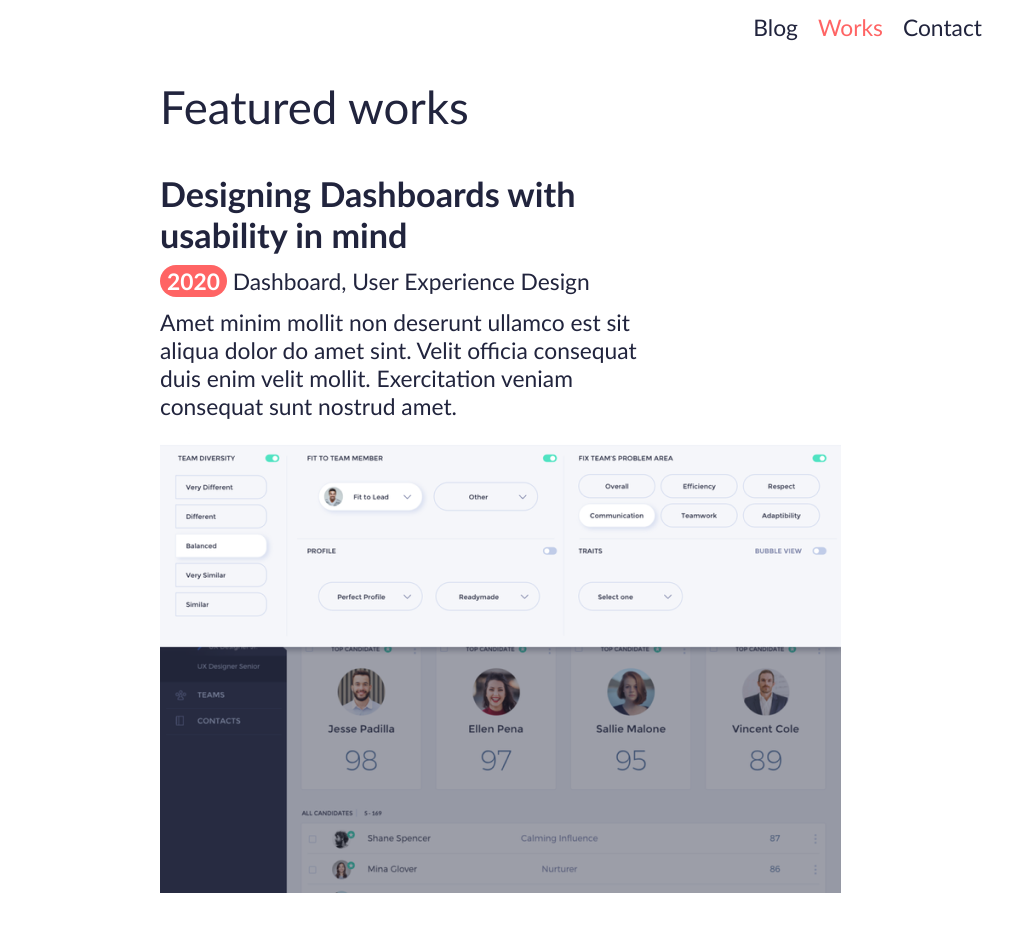
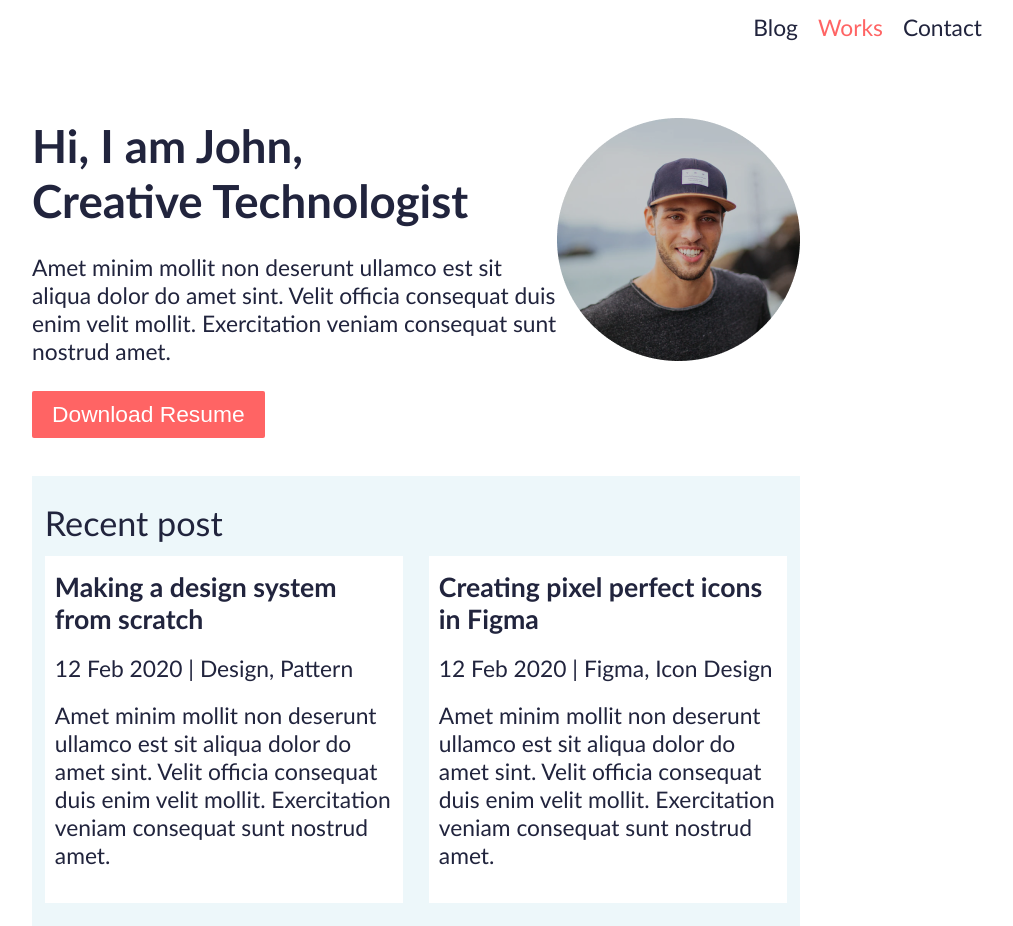
Before and after one commit to BiancaJoselli/atv-portfolio, a plain HTML site: page index.html in a window 1280 px wide. Shown: the top 926 px of the page, without its empty margins (224-1237 px from the left). Drawn offline with Linux system fonts and the light colour scheme.

Commit message:
continuação da página portfólio

```diff
--- a/css/style.css
+++ b/css/style.css
@@ -26,6 +26,9 @@ html body a {
     color: #21243d;
 }
 
+main {
+    margin: 0 20vw 0 20vw;
+}
 /*================================
     Formatação do topo da página
 =================================*/
@@ -47,12 +50,10 @@ header nav ul li.atual a {
     color: #ff6464;
 }
 
-/*=========================
-    Formatação do conteúdo
-==========================*/
-main.works {
-    margin: 0 30vw 0 30vw;
-}
+/*====================
+    Formatação works
+=====================*/
+
 
 main.works h1 {
     font-weight: normal;/*negrito da fonte*/
@@ -63,6 +64,7 @@ main.works section {
     border-bottom: 1px solid #e0e0e0;/*Borda da section-apenas na parte de baixo*/
     padding: 3vw 0 2vw 0;/*espaçamento das section*/
 }
+
 main.works section:last-child {
     border: none;
 }
@@ -77,6 +79,59 @@ main.works section p span {
     border-radius: 20px;/*Para arrendondar o elemento*/
     padding: 2px 7px 2px 7px;/*entre o elemento e aquilo que está dentro - espaço*/
     font-weight: bold;
+}
+
+/*==========================
+    Formatação de home page
+===========================*/
+
+section.banner {
+    display: flex;/*Coloca do lado do outro*/
+    margin: 6vw 0 3vw 0;
+}
+
+section.banner h1 {
+    font-size: 2rem;
+}
+
+section.banner p {
+    margin: 2vw 0vw 2vw 0vw;
+}
+
+section.banner button {
+    background-color: #ff6464;
+    color: white;
+    font-size: 1rem;
+    padding: 10px 20px 10px 20px;
+    border-radius: 2px;
+}
+
+section.rt-post {
+    background-color: #edf7fa;
+    padding: 2vw 1vw 2vw 1vw;
+}
+
+section.rt-post h2 {
+    font-weight: 100;
+    margin: 0 0 1vw 0;
+}
+
+section.rt-post ul {
+    display: flex;
+}
+
+section.rt-post ul li {
+    background-color: white;
+    padding: 15px 10px 15px 10px;
+    margin: 0 2vw 0 0;
+}
+
+section.rt-post ul li:last-child {
+    margin: 0;
+}
+
+section.rt-post ul li p {
+    margin: 1.5vw 0 1.5vw 0;
 }
 
 /*========================
--- a/index.html
+++ b/index.html
@@ -4,7 +4,7 @@
 <head>
     <meta charset="UTF-8">
     <meta name="viewport" content="width=device-width, initial-scale=1.0">
-    <title>Featured works</title>
+    <title>Home page</title>
     <link rel="stylesheet" href="css/style.css" type="text/css">
     <script src="https://kit.fontawesome.com/306011c6d9.js" crossorigin="anonymous"></script>
 </head>
@@ -19,34 +19,54 @@
             </ul>
         </nav>
     </header>
-    <main class="works">
-        <h1>Featured works</h1>
-        <section>
-            <h2>Designing Dashboards with usability in mind</h2>
-            <p><span>2020</span> Dashboard, User Experience Design</p>
-            <p>Amet minim mollit non deserunt ullamco est sit aliqua dolor do amet sint. Velit officia consequat duis
-                enim velit mollit. Exercitation veniam consequat sunt nostrud amet.</p>
-            <p><img src="images/Rectangle4.png" alt="Designing Dashboards"></p>
+    <main>
+        <section class="banner">
+            <div>
+                <h1>Hi, I am John,<br>
+                    Creative Technologist</h1>
+                <p>
+                    Amet minim mollit non deserunt ullamco est sit aliqua dolor do amet sint. Velit officia consequat
+                    duis
+                    enim velit mollit. Exercitation veniam consequat sunt nostrud amet.
+                </p>
+                <button>Download Resume</button>
+            </div>
+            <div>
+                <img src="images/Ellipse1.png" alt="Foto John">
+            </div>
         </section>
-        <section>
-            <h2>The Ultimate Guide to Car Maintenance</h2>
-            <p><span>2021</span> Dashboard, User Experience Design</p>
-            <p>Amet minim mollit non deserunt ullamco est sit aliqua dolor do amet sint. Velit officia consequat duis
-                enim velit mollit. Exercitation veniam consequat sunt nostrud amet.</p>
-            <p><img src="images/Rectangle5.png" alt="Car image"></p>
+        <section class="rt-post">
+            <h2>Recent post</h2>
+            <ul>
+                <li>
+                    <h3>Making a design system from scratch</h3>
+                    <p>
+                        12 Feb 2020 | Design, Pattern
+                    </p>
+                    <p>
+                        Amet minim mollit non deserunt ullamco est sit aliqua dolor do amet sint. Velit officia
+                        consequat duis enim velit mollit. Exercitation veniam consequat sunt nostrud amet.
+                    </p>
+                </li>
+                <li>
+                    <h3>Creating pixel perfect icons in Figma</h3>
+                    <p> 12 Feb 2020 | Figma, Icon Design</p>
+                    <p>Amet minim mollit non deserunt ullamco est sit aliqua dolor do amet sint. Velit officia consequat
+                        duis enim velit mollit. Exercitation veniam consequat sunt nostrud amet.</p>
+                </li>
+            </ul>
+        </section>
+        <section class="ft-works">
+            <h2>Featured works</h2>
+            <div>
+                <img src="images/Rectangle30.png" alt="">
+                <h3>Designing Dashboards</h3>
+                <p>2020 Dashboard</p>
+            </div>
         </section>
     </main>
-    <footer>
-        <nav>
-            <ul>
-                <li><a href="#"><span class="fa-brands fa-square-facebook"></span></a></li>
-                <li><a href="#"><span class="fa-brands fa-instagram"></span></a></li>
-                <li><a href="#"><span class="fa-brands fa-twitter"></spa></a></li>
-                <li><a href="#"><span class="fa-brands fa-linkedin"></span></a></li>
-            </ul>
-        </nav>
-        <p>Copyright &copy;2020 All rights reserved </p>
-    </footer>
+
+
 </body>
 
 </html>
```
Also changed, not shown: works.html (added, +52 -0 lines).
